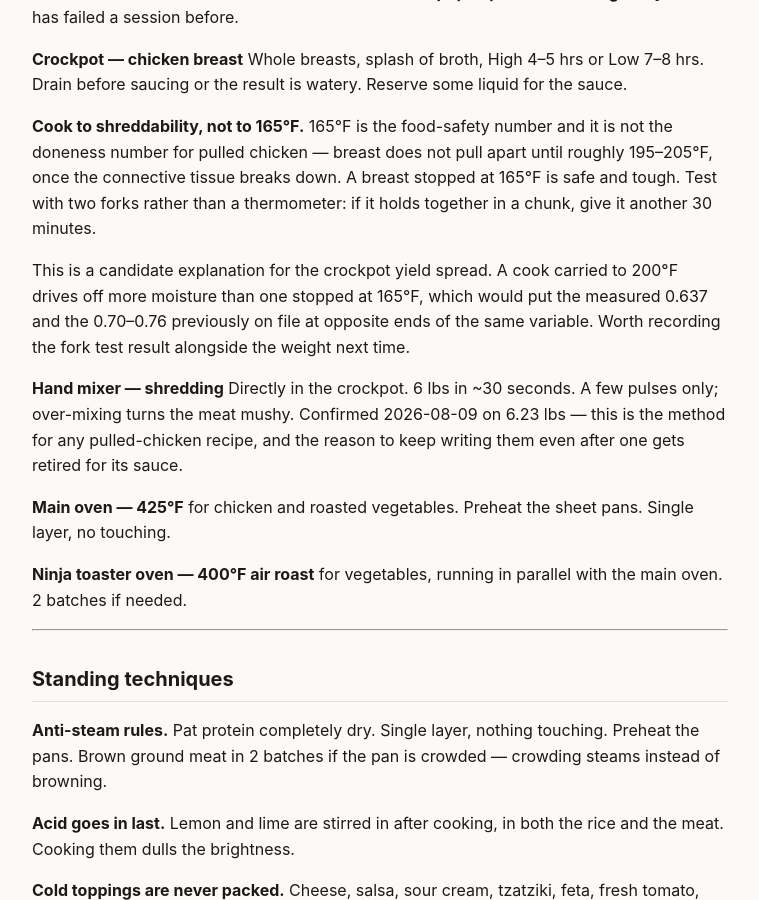
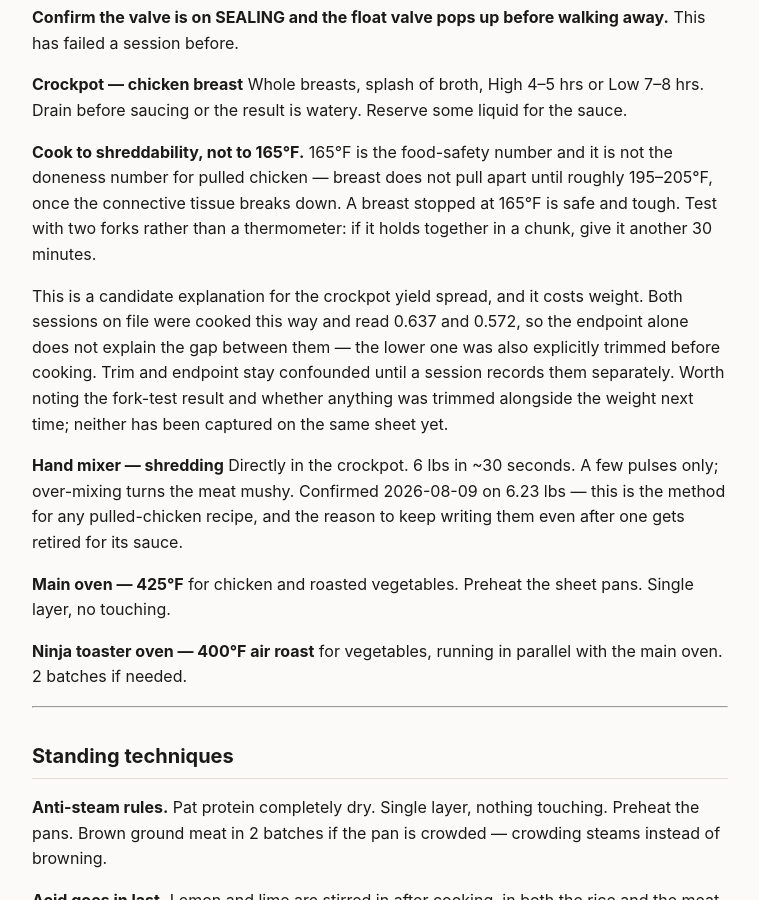
Before and after one commit to ZJBecker32/ten-containers, a Jekyll site: the page built from docs/standing-parameters.md, in a window 1280 px wide and 900 px high, scrolled down 4407 px. Shown: the whole window, without its empty margins (260-1019 px from the left). Built offline with Jekyll 4.4.1, drawn with Linux system fonts in a browser that asks for light colours; some of the changed text lies outside the part shown.

Commit message:
Clear the stale numbers the buffalo promotion left behind
Four places still carried pre-promotion figures:

The nutrition footer read 575 kcal / 54 g protein and claimed the recipe had
not been cooked, contradicting its own frontmatter and its dialed-in status.
Now 555 / 51, with the honest caveat: the portion weights are observed, the
macros are still label arithmetic.

Step 14 portioned 148 g rice and 100 g broccoli, which were the second cook's
actual weights off a 3 1/2-cup rice batch. The recipe calls for 3 1/4 cups, so
at the measured yields it is 147 and 95 — matching frontmatter.

The chicken-quantity paragraph still argued from the 0.65 planning figure and
the 0.76 that was just marked unreliable. Rewritten against the measured
0.572: 5 3/4 lbs buys 1492 g against a 1450 g target, 3% spare. Added what to
do when the store has no good sizes, since that is now twice in a row.

standing-parameters claimed the crockpot returns 56% more cooked meat than the
oven "even at the bottom of its range." That was true when the bottom was
0.637. At 0.572 the bottom is 40% and the top is 56%. Also rewrote the
cook-to-shreddability note, which offered the endpoint as the explanation for a
spread against the 0.70-0.76 figure that no longer stands; both sessions on
file used that endpoint, so it cannot explain the gap between them on its own.

Regenerated buffalo-chicken.crumb. 0 errors, build clean.

Co-Authored-By: Claude Opus 5 <noreply@anthropic.com>
Claude-Session: https://claude.ai/code/session_01UgQQ4eCUmbkrGrvZUTtmrD

```diff
--- a/docs/standing-parameters.md
+++ b/docs/standing-parameters.md
@@ -67,11 +67,11 @@ crockpot retain more weight than cubed in the oven and eliminate raw
 chicken cutting entirely. Default to it unless a recipe specifically needs
 seared texture.
 
-Measured head to head: crockpot whole breast 0.637, oven-cubed 0.409. Even at
-the bottom of its range the crockpot returns about 56% more cooked meat per
-pound bought, on top of skipping the cutting. The 2026-08-09 cook produced the
-best pulled chicken in the rotation so far — the technique is settled, and
-what varies is the sauce on top of it.
+Measured head to head: crockpot whole breast 0.572–0.637, oven-cubed 0.409.
+Even at the bottom of its range the crockpot returns about 40% more cooked meat
+per pound bought, and at the top about 56%, on top of skipping the cutting. The
+2026-08-09 cook produced the best pulled chicken in the rotation so far — the
+technique is settled, and what varies is the sauce on top of it.
 
 ## Non-meat yields
 
@@ -194,11 +194,13 @@ until roughly 195–205°F, once the connective tissue breaks down. A breast
 stopped at 165°F is safe and tough. Test with two forks rather than a
 thermometer: if it holds together in a chunk, give it another 30 minutes.
 
-This is a candidate explanation for the crockpot yield spread. A cook carried
-to 200°F drives off more moisture than one stopped at 165°F, which would put
-the measured 0.637 and the 0.70–0.76 previously on file at opposite ends of
-the same variable. Worth recording the fork test result alongside the weight
-next time.
+This is a candidate explanation for the crockpot yield spread, and it costs
+weight. Both sessions on file were cooked this way and read 0.637 and 0.572, so
+the endpoint alone does not explain the gap between them — the lower one was
+also explicitly trimmed before cooking. Trim and endpoint stay confounded until
+a session records them separately. Worth noting the fork-test result and
+whether anything was trimmed alongside the weight next time; neither has been
+captured on the same sheet yet.
 
 **Hand mixer — shredding**
 Directly in the crockpot. 6 lbs in ~30 seconds. A few pulses only;
```
Also changed, not shown: recipes/buffalo-chicken.md (+13 -7 lines), 1 other file.
